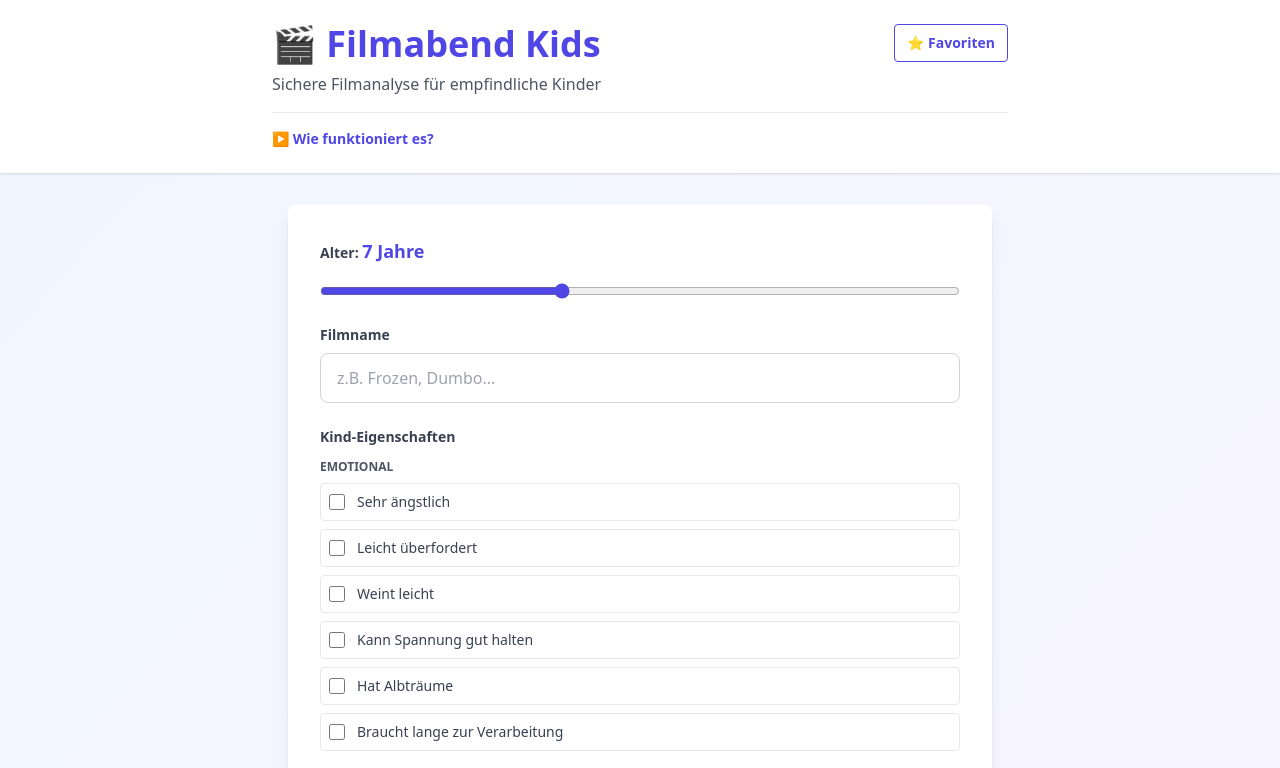
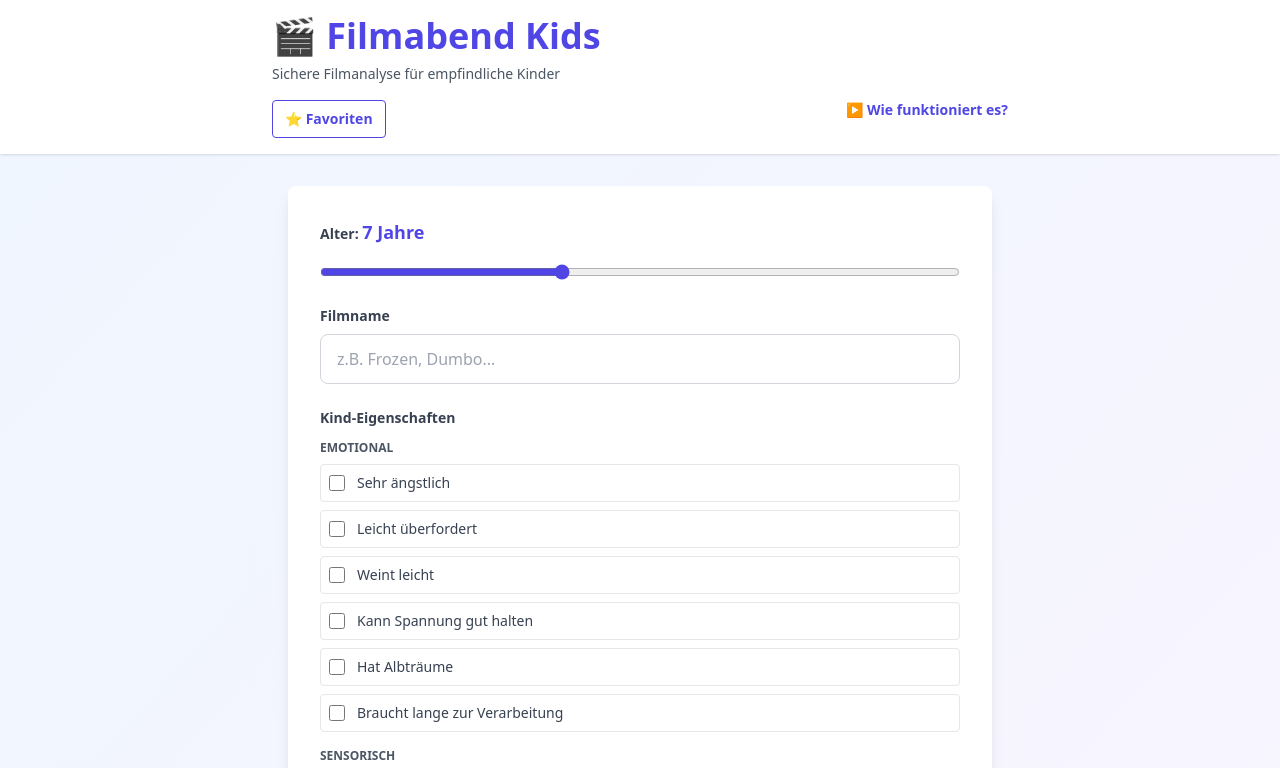
Before and after one commit to samayamar/kinder-film-app, a Next.js app: page / in a window 1280 px wide. Shown: the top 768 px of the page. Built offline with nearby package versions, Linux system fonts and the light colour scheme.

Commit message:
Feature: move 'How it works' to top right, reduce text by 20%

```diff
--- a/components/Header.tsx
+++ b/components/Header.tsx
@@ -11,13 +11,13 @@ interface Props {
 export default function Header({ showNewAnalysisLink, onNewAnalysis }: Props) {
   return (
     <header className="sticky top-0 z-50 bg-white shadow">
-      <div className="max-w-3xl mx-auto px-4 py-6">
-        {/* TITEL + BUTTONS */}
-        <div className="flex justify-between items-start mb-4">
-          <div>
-            <h1 className="text-4xl font-bold text-indigo-600">🎬 Filmabend Kids</h1>
-            <p className="text-gray-600 mt-2">Sichere Filmanalyse für empfindliche Kinder</p>
-          </div>
+      <div className="max-w-3xl mx-auto px-4 py-4">
+        {/* TITEL OBEN LINKS */}
+        <h1 className="text-4xl font-bold text-indigo-600 mb-2">🎬 Filmabend Kids</h1>
+        <p className="text-gray-600 text-sm mb-4">Sichere Filmanalyse für empfindliche Kinder</p>
+
+        {/* BUTTONS + WIE FUNKTIONIERT ES RECHTS */}
+        <div className="flex justify-between items-start">
           <div className="flex gap-3">
             <Link href="/favorites" className="text-indigo-600 hover:text-indigo-800 font-semibold text-sm px-3 py-2 border border-indigo-600 rounded hover:bg-indigo-50 transition">
               ⭐ Favoriten
@@ -31,10 +31,12 @@ export default function Header({ showNewAnalysisLink, onNewAnalysis }: Props) {
               </button>
             )}
           </div>
+
+          {/* WIE FUNKTIONIERT ES RECHTS */}
+          <div className="flex-1 flex justify-end">
+            <HowItWorks />
+          </div>
         </div>
-
-        {/* WIE FUNKTIONIERT ES? UNTER BUTTONS */}
-        <HowItWorks />
       </div>
     </header>
   );
--- a/components/HowItWorks.tsx
+++ b/components/HowItWorks.tsx
@@ -6,34 +6,34 @@ export default function HowItWorks() {
   const [open, setOpen] = useState(false);
 
   return (
-    <div className="border-t border-gray-200 mt-4 pt-4">
+    <div>
       <button
         onClick={() => setOpen(!open)}
-        className="flex items-center gap-2 text-indigo-600 hover:text-indigo-800 font-semibold text-sm transition"
+        className="flex items-center gap-2 text-indigo-600 hover:text-indigo-800 font-semibold text-sm transition whitespace-nowrap"
       >
         {open ? "▼" : "▶"} Wie funktioniert es?
       </button>
 
       {open && (
-        <div className="mt-4 bg-gray-50 rounded-lg border border-gray-200 p-4 space-y-4 text-sm text-gray-700">
+        <div className="absolute right-4 mt-2 bg-gray-50 rounded-lg border border-gray-200 p-3 space-y-3 text-sm text-gray-700 w-80 shadow-lg">
           <div>
-            <h4 className="font-semibold text-gray-900 mb-1">🤖 Analyse durch Claude AI</h4>
-            <p>Die Filmanalyse wird durch Claude AI, ein KI-Sprachmodell von Anthropic, erstellt. Die KI bewertet Filme nach wissenschaftlichen Kriterien und liefert strukturierte, nachvollziehbare Ergebnisse — keine Zensur, sondern objektive Einschätzung.</p>
+            <h4 className="font-semibold text-gray-900 mb-1">🤖 Claude AI Analyse</h4>
+            <p>Anthropic's Claude AI bewertet Filme nach wissenschaftlichen Kriterien — objektiv, ohne Zensur.</p>
           </div>
 
           <div>
-            <h4 className="font-semibold text-gray-900 mb-1">📚 Wissenschaftliche Grundlage</h4>
-            <p>Unsere Analysen basieren auf etablierten Theorien der Entwicklungspsychologie: Piagets Theorie der kognitiven Entwicklung, Eriksons Stadien der psychosozialen Entwicklung, und aktuellen Forschungen zu Medienkonsum bei Kindern (APA, AACAP). Jedes Alter hat unterschiedliche emotionale und sensorische Grenzen.</p>
+            <h4 className="font-semibold text-gray-900 mb-1">📚 Wissenschaftlich fundiert</h4>
+            <p>Basiert auf Piaget & Erikson zur Kinderentwicklung sowie APA-Forschung zu Medieneffekten.</p>
           </div>
 
           <div>
-            <h4 className="font-semibold text-gray-900 mb-1">🎬 Filminhalte & Quellen</h4>
-            <p>Filminformationen basieren auf: Handlungssynopsen, IMDb & FSK-Beschreibungen, Kritiken & Elternberichte, YouTube-Trailer-Analysen, und wissenschaftlichen Studien zu Medieneffekten. Wir analysieren visuelle Reize, Ton/Musik, emotionale Themen, Spannung und kognitive Komplexität.</p>
+            <h4 className="font-semibold text-gray-900 mb-1">🎬 Quellen</h4>
+            <p>Handlung, IMDb, FSK, Kritiken, Trailer und Medienforschung analysieren visuelle Reize, Ton, Themen und Komplexität.</p>
           </div>
 
           <div>
-            <h4 className="font-semibold text-gray-900 mb-1">⚠️ Wichtige Hinweise</h4>
-            <p>Diese Analyse ersetzt keine eigene Entscheidung. Es gibt keine Gewähr für absolute Eignung. Filme sollten immer zusammen mit Kindern angeschaut werden — Sie kennen Ihr Kind am besten. Im Kino sind Licht, Ton und visuelle Effekte verstärkt und können intensiver wirken als zu Hause.</p>
+            <h4 className="font-semibold text-gray-900 mb-1">⚠️ Wichtig</h4>
+            <p>Keine Gewähr. Filme mit Kind schauen. Im Kino sind Effekte intensiver. Sie kennen Ihr Kind am besten.</p>
           </div>
         </div>
       )}
```
